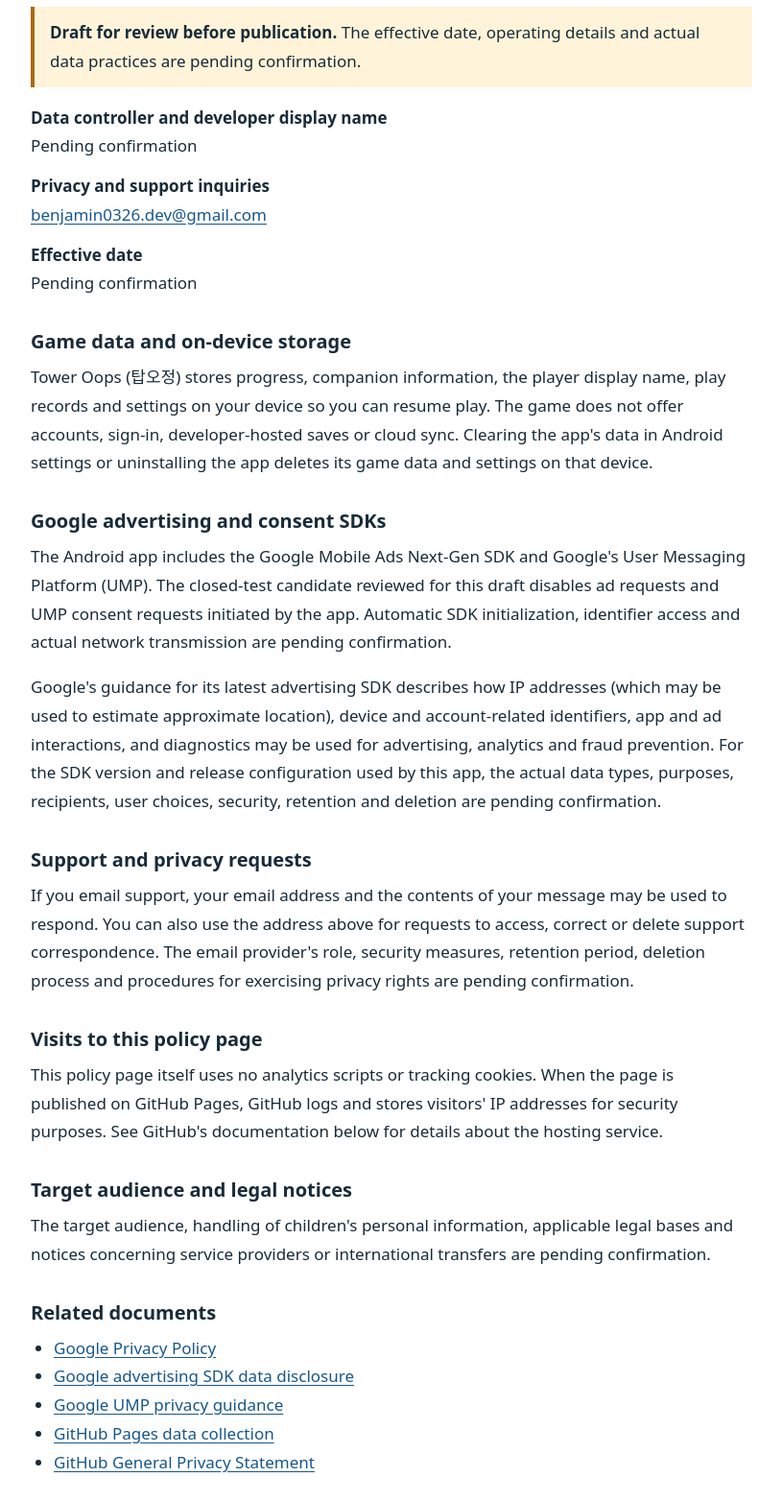
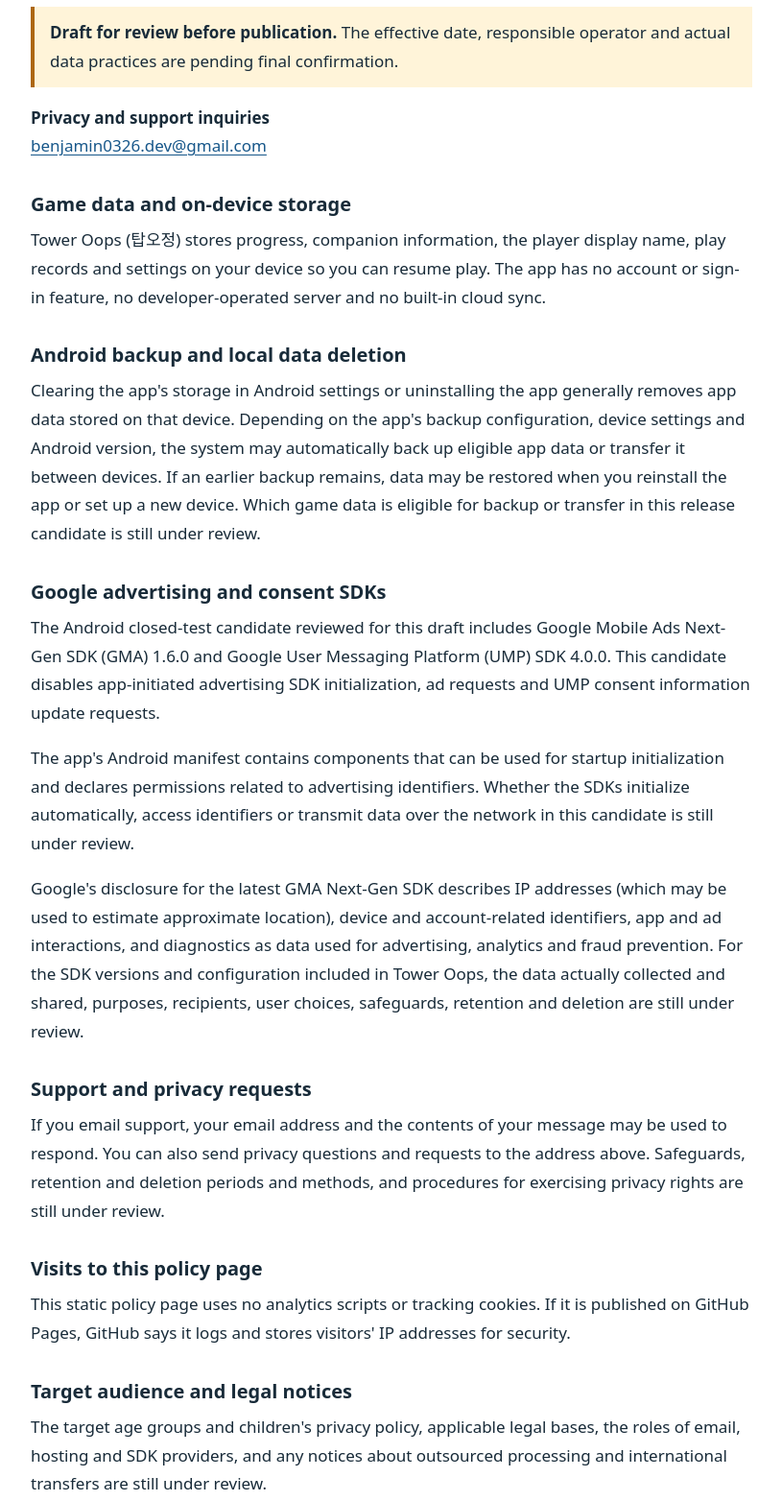
Before and after one commit to Benjamin0326/game-policies, a plain HTML site: page tower-oops/en/index.html in a window 1280 px wide. Shown: the part 180-1744 px from the top of the page at 96% size, without its empty margins (232-1047 px from the left). Drawn offline with Linux system fonts and the light colour scheme.

Commit message:
Refine Tower Oops privacy policy drafts

```diff
--- a/tower-oops/en/index.html
+++ b/tower-oops/en/index.html
@@ -6,6 +6,7 @@
   <meta name="robots" content="noindex">
   <title>Tower Oops Privacy Policy</title>
   <link rel="stylesheet" href="../styles.css">
+  <link rel="alternate" hreflang="ko" href="../ko/">
 </head>
 <body>
   <main>
@@ -14,38 +15,39 @@
       <a href="../ko/" lang="ko" hreflang="ko">한국어</a>
     </nav>
     <h1>Tower Oops Privacy Policy</h1>
-    <p class="pending"><strong>Draft for review before publication.</strong> The effective date, operating details and actual data practices are pending confirmation.</p>
+    <p class="pending"><strong>Draft for review before publication.</strong> The effective date, responsible operator and actual data practices are pending final confirmation.</p>
 
     <dl>
-      <dt>Data controller and developer display name</dt>
-      <dd>Pending confirmation</dd>
       <dt>Privacy and support inquiries</dt>
       <dd><a href="mailto:benjamin0326.dev@gmail.com">benjamin0326.dev@gmail.com</a></dd>
-      <dt>Effective date</dt>
-      <dd>Pending confirmation</dd>
     </dl>
 
     <h2>Game data and on-device storage</h2>
-    <p>Tower Oops (<span lang="ko">탑오정</span>) stores progress, companion information, the player display name, play records and settings on your device so you can resume play. The game does not offer accounts, sign-in, developer-hosted saves or cloud sync. Clearing the app's data in Android settings or uninstalling the app deletes its game data and settings on that device.</p>
+    <p>Tower Oops (<span lang="ko">탑오정</span>) stores progress, companion information, the player display name, play records and settings on your device so you can resume play. The app has no account or sign-in feature, no developer-operated server and no built-in cloud sync.</p>
+
+    <h2>Android backup and local data deletion</h2>
+    <p>Clearing the app's storage in Android settings or uninstalling the app generally removes app data stored on that device. Depending on the app's backup configuration, device settings and Android version, the system may automatically back up eligible app data or transfer it between devices. If an earlier backup remains, data may be restored when you reinstall the app or set up a new device. Which game data is eligible for backup or transfer in this release candidate is still under review.</p>
 
     <h2>Google advertising and consent SDKs</h2>
-    <p>The Android app includes the Google Mobile Ads Next-Gen SDK and Google's User Messaging Platform (UMP). The closed-test candidate reviewed for this draft disables ad requests and UMP consent requests initiated by the app. Automatic SDK initialization, identifier access and actual network transmission are pending confirmation.</p>
-    <p>Google's guidance for its latest advertising SDK describes how IP addresses (which may be used to estimate approximate location), device and account-related identifiers, app and ad interactions, and diagnostics may be used for advertising, analytics and fraud prevention. For the SDK version and release configuration used by this app, the actual data types, purposes, recipients, user choices, security, retention and deletion are pending confirmation.</p>
+    <p>The Android closed-test candidate reviewed for this draft includes Google Mobile Ads Next-Gen SDK (GMA) 1.6.0 and Google User Messaging Platform (UMP) SDK 4.0.0. This candidate disables app-initiated advertising SDK initialization, ad requests and UMP consent information update requests.</p>
+    <p>The app's Android manifest contains components that can be used for startup initialization and declares permissions related to advertising identifiers. Whether the SDKs initialize automatically, access identifiers or transmit data over the network in this candidate is still under review.</p>
+    <p>Google's disclosure for the latest GMA Next-Gen SDK describes IP addresses (which may be used to estimate approximate location), device and account-related identifiers, app and ad interactions, and diagnostics as data used for advertising, analytics and fraud prevention. For the SDK versions and configuration included in Tower Oops, the data actually collected and shared, purposes, recipients, user choices, safeguards, retention and deletion are still under review.</p>
 
     <h2>Support and privacy requests</h2>
-    <p>If you email support, your email address and the contents of your message may be used to respond. You can also use the address above for requests to access, correct or delete support correspondence. The email provider's role, security measures, retention period, deletion process and procedures for exercising privacy rights are pending confirmation.</p>
+    <p>If you email support, your email address and the contents of your message may be used to respond. You can also send privacy questions and requests to the address above. Safeguards, retention and deletion periods and methods, and procedures for exercising privacy rights are still under review.</p>
 
     <h2>Visits to this policy page</h2>
-    <p>This policy page itself uses no analytics scripts or tracking cookies. When the page is published on GitHub Pages, GitHub logs and stores visitors' IP addresses for security purposes. See GitHub's documentation below for details about the hosting service.</p>
+    <p>This static policy page uses no analytics scripts or tracking cookies. If it is published on GitHub Pages, GitHub says it logs and stores visitors' IP addresses for security.</p>
 
     <h2>Target audience and legal notices</h2>
-    <p>The target audience, handling of children's personal information, applicable legal bases and notices concerning service providers or international transfers are pending confirmation.</p>
+    <p>The target age groups and children's privacy policy, applicable legal bases, the roles of email, hosting and SDK providers, and any notices about outsourced processing and international transfers are still under review.</p>
 
     <h2>Related documents</h2>
     <ul>
       <li><a href="https://policies.google.com/privacy?hl=en">Google Privacy Policy</a></li>
       <li><a href="https://developers.google.com/admob/android/next-gen/privacy/play-data-disclosure?hl=en">Google advertising SDK data disclosure</a></li>
       <li><a href="https://developers.google.com/admob/android/next-gen/privacy?hl=en">Google UMP privacy guidance</a></li>
+      <li><a href="https://developer.android.com/identity/data/autobackup?hl=en">Android Auto Backup and restore guidance</a></li>
       <li><a href="https://docs.github.com/en/pages/getting-started-with-github-pages/what-is-github-pages#data-collection">GitHub Pages data collection</a></li>
       <li><a href="https://docs.github.com/en/site-policy/privacy-policies/github-general-privacy-statement">GitHub General Privacy Statement</a></li>
     </ul>
```
Also changed, not shown: tower-oops/ko/index.html (+13 -11 lines), 1 other file.
